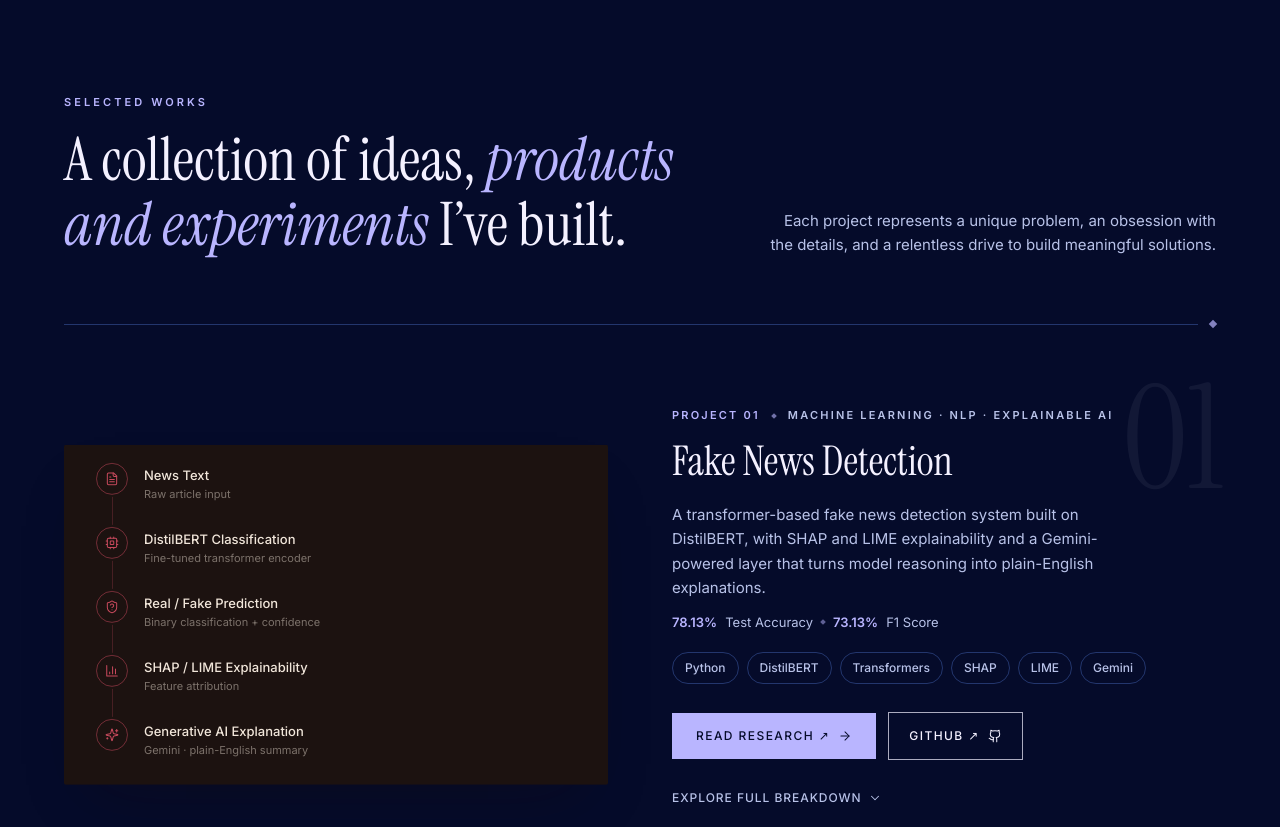
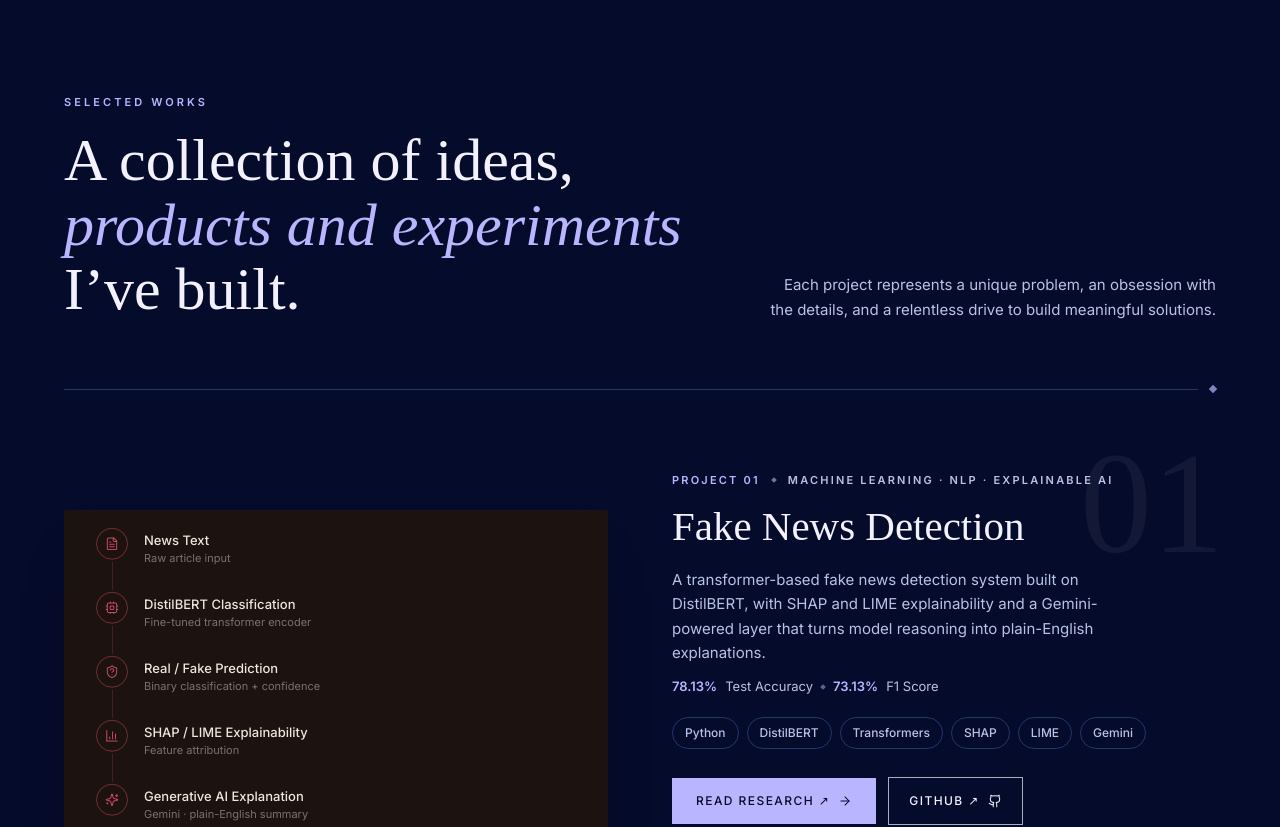
Before and after one commit to trisha29807-del/Portfolio-Trisha, a React (Vite) app: page / in a window 1280 px wide. Shown: the part 1960-2787 px from the top of the page. Built offline with nearby package versions, Linux system fonts and the light colour scheme; the HTML template or start-up script is replaced by a standard one.

Commit message:
Apply reference typography across portfolio

```diff
--- a/tailwind.config.ts
+++ b/tailwind.config.ts
@@ -6,38 +6,16 @@ export default {
   theme: {
     extend: {
       colors: {
-        day: {
-          bg: "#050B2A",
-          surface: "#0C1740",
-          ink: "#F4F1FF",
-          muted: "#B8C2E8",
-          border: "#23366D",
-          burgundy: "#B9B5FF",
-          burgundyMuted: "#7F86D9",
-        },
-        night: {
-          bg: "#050B2A",
-          surface: "#0C1740",
-          ink: "#F4F1FF",
-          muted: "#B8C2E8",
-          border: "#23366D",
-          burgundy: "#B9B5FF",
-          burgundyMuted: "#7F86D9",
-        },
+        day: { bg: "#050B2A", surface: "#0C1740", ink: "#F4F1FF", muted: "#B8C2E8", border: "#23366D", burgundy: "#B9B5FF", burgundyMuted: "#7F86D9" },
+        night: { bg: "#050B2A", surface: "#0C1740", ink: "#F4F1FF", muted: "#B8C2E8", border: "#23366D", burgundy: "#B9B5FF", burgundyMuted: "#7F86D9" },
       },
       fontFamily: {
-        serif: ["'Instrument Serif'", "ui-serif", "Georgia", "serif"],
+        serif: ["'The Seasons'", "Times New Roman", "serif"],
         sans: ["'Inter'", "ui-sans-serif", "system-ui", "sans-serif"],
       },
-      letterSpacing: {
-        widest2: "0.28em",
-      },
-      maxWidth: {
-        editorial: "1440px",
-      },
-      transitionTimingFunction: {
-        editorial: "cubic-bezier(0.65, 0, 0.35, 1)",
-      },
+      letterSpacing: { widest2: "0.28em" },
+      maxWidth: { editorial: "1440px" },
+      transitionTimingFunction: { editorial: "cubic-bezier(0.65, 0, 0.35, 1)" },
     },
   },
   plugins: [],
```
